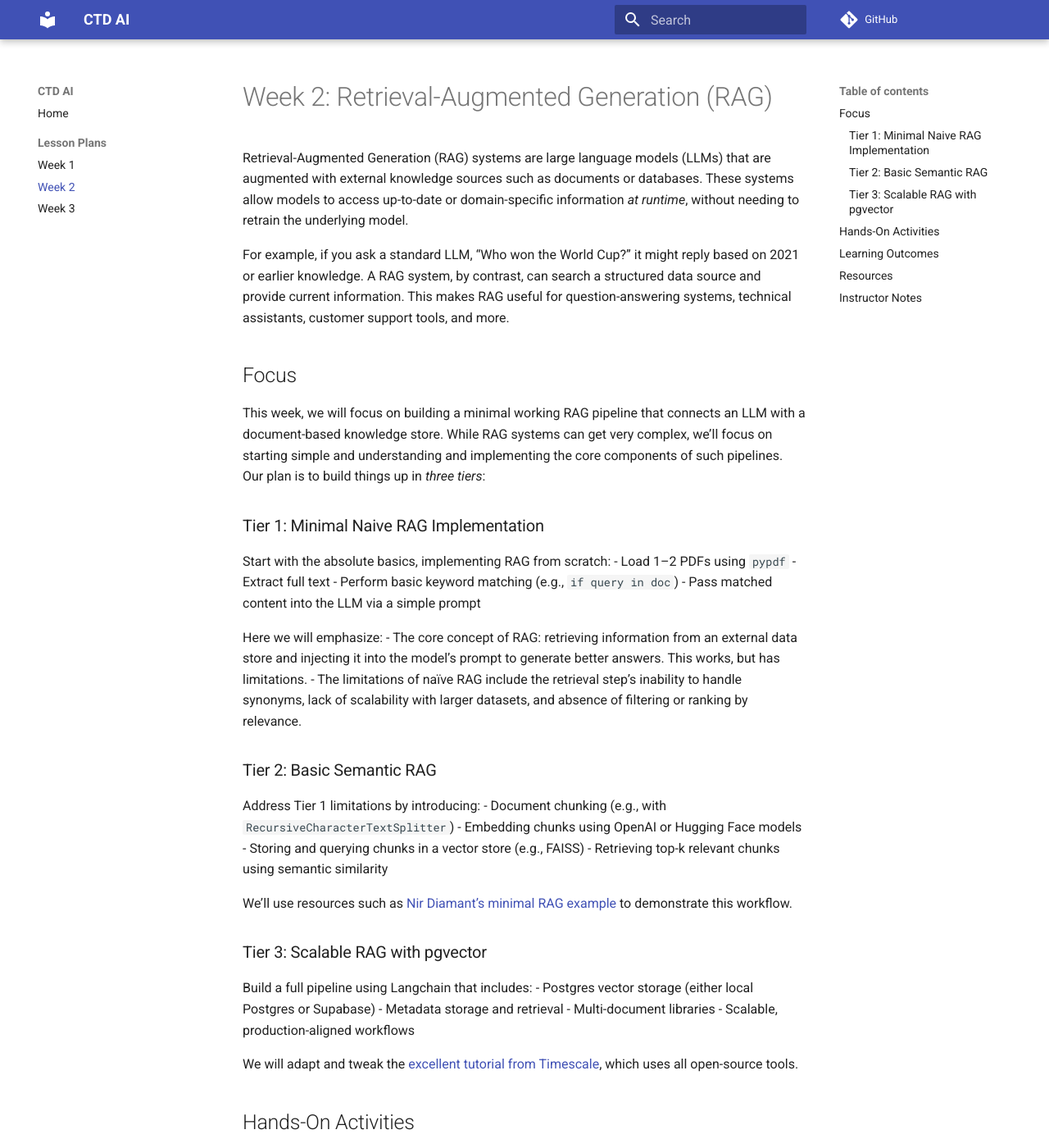
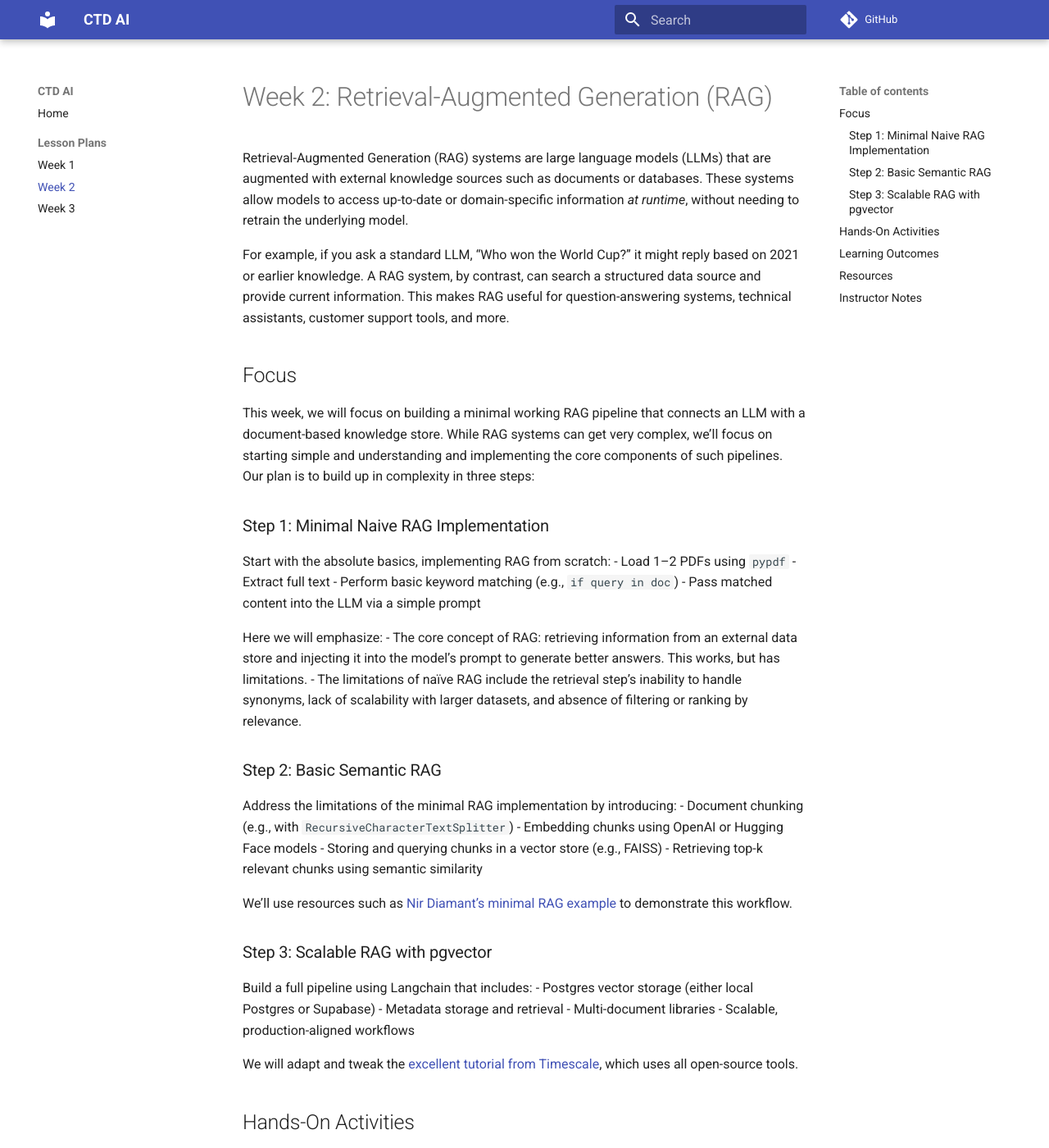
Before and after one commit to EricThomson/ctdai, an MkDocs documentation site: the page built from docs/week2.md, in a window 1280 px wide and 1400 px high. Shown: the whole window at 82% size. Built offline with MkDocs 1.6.1 and Material for MkDocs 9.7.7, drawn with Linux system fonts in a browser that asks for light colours; comment, search, counter and statistics services are not loaded.

Commit message:
tweaks to rag plan week 2

```diff
--- a/docs/week2.md
+++ b/docs/week2.md
@@ -4,9 +4,9 @@ Retrieval-Augmented Generation (RAG) systems are large language models (LLMs) th
 For example, if you ask a standard LLM, “Who won the World Cup?” it might reply based on 2021 or earlier knowledge. A RAG system, by contrast, can search a structured data source and provide current information. This makes RAG useful for question-answering systems, technical assistants, customer support tools, and more.
 
 ## Focus
-This week, we will focus on building a minimal working RAG pipeline that connects an LLM with a document-based knowledge store. While RAG systems can get very complex, we’ll focus on starting simple and understanding and implementing the core components of such pipelines. Our plan is to build things up in *three tiers*:
+This week, we will focus on building a minimal working RAG pipeline that connects an LLM with a document-based knowledge store. While RAG systems can get very complex, we’ll focus on starting simple and understanding and implementing the core components of such pipelines. Our plan is to build up in complexity in three steps:
 
-### Tier 1: Minimal Naive RAG Implementation
+### Step 1: Minimal Naive RAG Implementation
 
 Start with the absolute basics, implementing RAG from scratch:
 - Load 1–2 PDFs using `pypdf`
@@ -18,8 +18,8 @@ Here we will emphasize:
 - The core concept of RAG: retrieving information from an external data store and injecting it into the model’s prompt to generate better answers. This works, but has limitations.
 - The limitations of naïve RAG include the retrieval step’s inability to handle synonyms, lack of scalability with larger datasets, and absence of filtering or ranking by relevance.
 
-### Tier 2: Basic Semantic RAG
-Address Tier 1 limitations by introducing:
+### Step 2: Basic Semantic RAG
+Address the limitations of the minimal RAG implementation by introducing:
 - Document chunking (e.g., with `RecursiveCharacterTextSplitter`)
 - Embedding chunks using OpenAI or Hugging Face models
 - Storing and querying chunks in a vector store (e.g., FAISS)
@@ -27,7 +27,7 @@ Address Tier 1 limitations by introducing:
 
 We’ll use resources such as [Nir Diamant’s minimal RAG example](https://github.com/NirDiamant/RAG_Techniques) to demonstrate this workflow.
 
-### Tier 3: Scalable RAG with pgvector
+### Step 3: Scalable RAG with pgvector
 Build a full pipeline using Langchain that includes:
 - Postgres vector storage (either local Postgres or Supabase)
 - Metadata storage and retrieval
```
